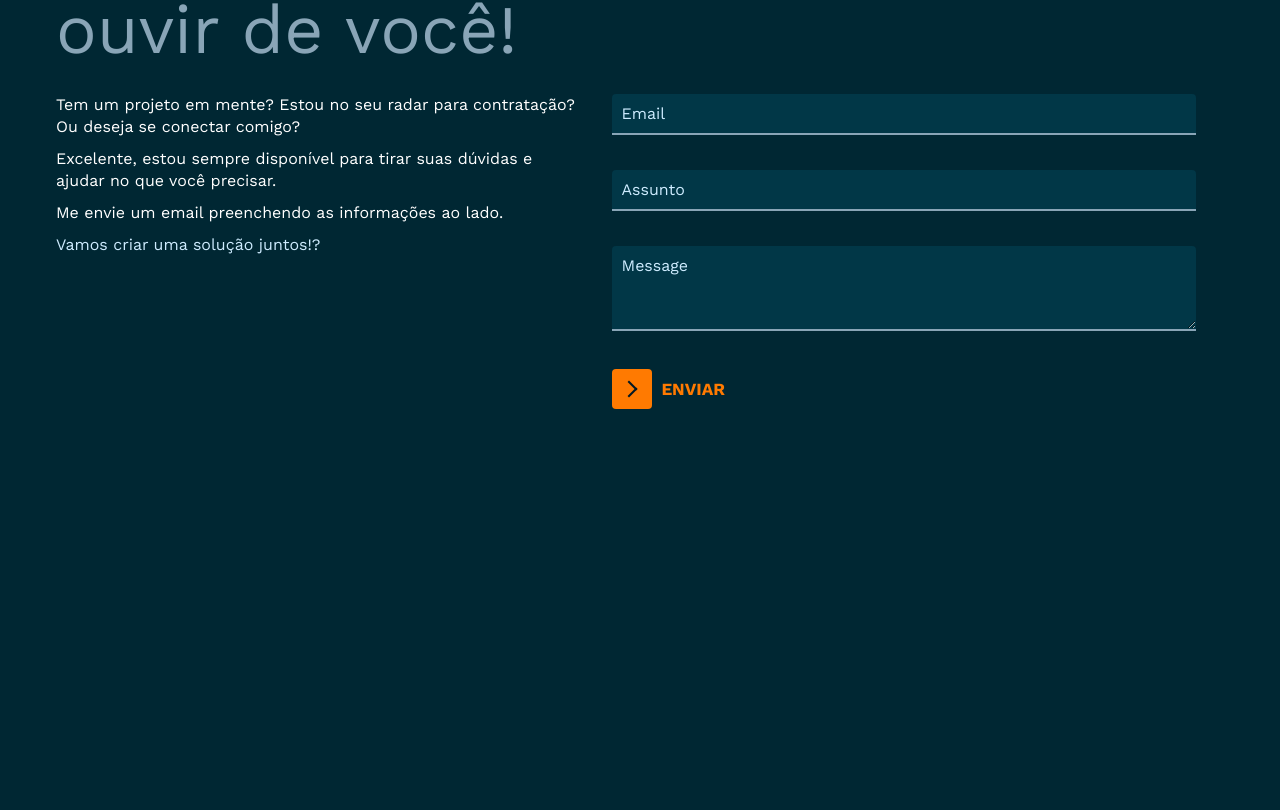
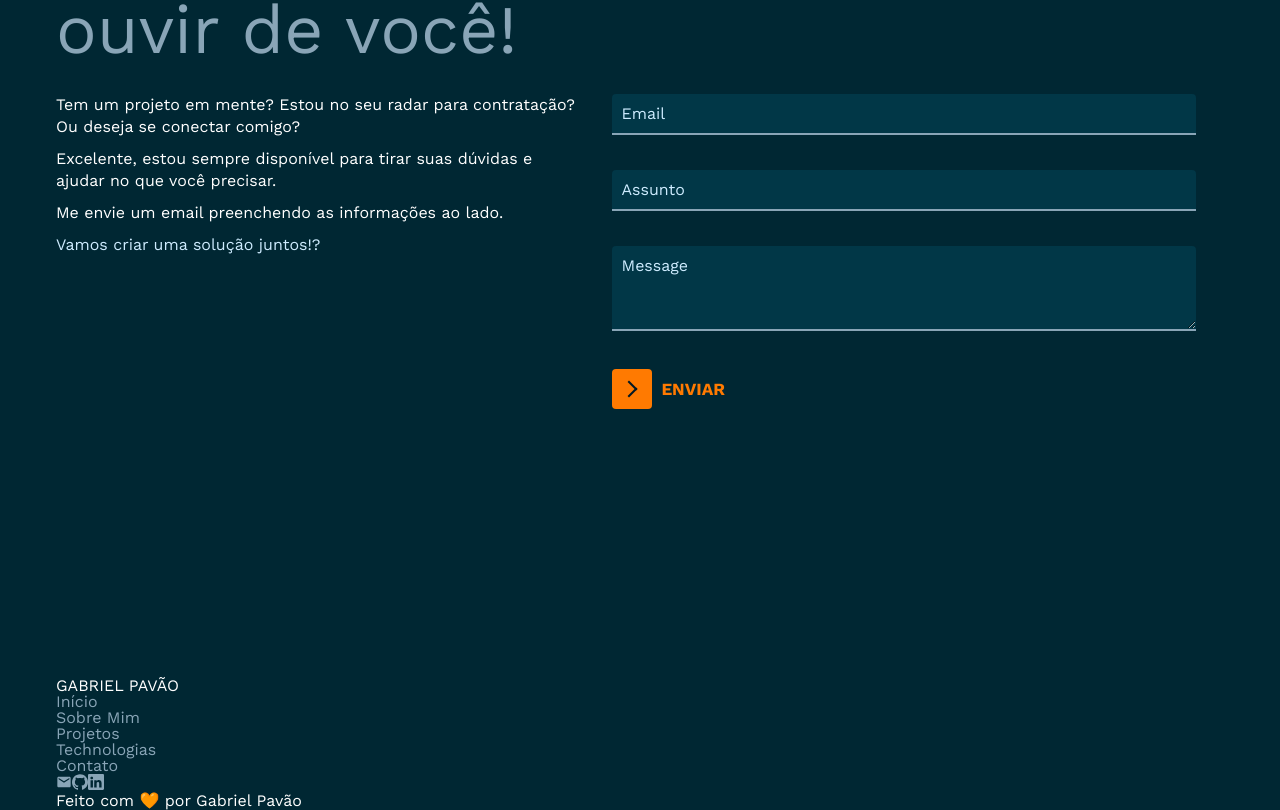
Before and after one commit to gabrielgpavao/gabriel-frontend-portfolio-app, a React (Vite) app: page / in a window 1280 px wide. Shown: the part 2334-3144 px from the top of the page. Before the commit the page ends 3012 px from the top, so only its background shows below. Built offline with nearby package versions, Linux system fonts and the light colour scheme.

Commit message:
feat: Footer component basic HTML

```diff
--- a/src/pages/Portfolio/Portfolio.tsx
+++ b/src/pages/Portfolio/Portfolio.tsx
@@ -1,6 +1,7 @@
 import React from 'react';
 import { About } from './components/About/About';
 import { Contact } from './components/Contact/Contact';
+import { Footer } from './components/Footer/Footer';
 import { Home } from './components/Home/Home';
 import { Projects } from './components/Projects/Projects';
 
@@ -15,6 +16,7 @@ export function Portfolio(): JSX.Element {
 			<About id={'about'}/>
 			<Projects id={'projects'}/>
 			<Contact id={'contact'}/>
+			<Footer/>
 		</>
 	);
 }
--- /dev/null
+++ b/src/pages/Portfolio/components/Footer/Footer.tsx
@@ -0,0 +1,48 @@
+import React from 'react'
+import { StyledContainer } from '../../../../styles/Container'
+import { MdEmail } from 'react-icons/md';
+import { ImGithub } from 'react-icons/im';
+import { BsLinkedin } from 'react-icons/bs';
+
+export function Footer (): JSX.Element {
+	return (
+		<section>
+			<StyledContainer>
+				<div>
+					<h3><span>GABRIEL</span> PAVÃO</h3>
+					<nav>
+						<ul>
+							<li>
+								<a href="#home">Início</a>
+							</li>
+							<li>
+								<a href="#about">Sobre Mim</a>
+							</li>
+							<li>
+								<a href="#projects">Projetos</a>
+							</li>
+							<li>
+								<a href="#technologies">Technologias</a>
+							</li>
+							<li>
+								<a href="#contact">Contato</a>
+							</li>
+						</ul>
+					</nav>
+					<div>
+						<a href='mailto:gabpavao@outlook.com'>
+							<MdEmail title={'E-mail'}/>
+						</a>
+						<a href='https://github.com/gabrielgpavao' target={'_blank'}>
+							<ImGithub title={'GitHub'}/>
+						</a>
+						<a href='https://www.linkedin.com/in/gabrielgpavao/' target={'_blank'}>
+							<BsLinkedin title={'Linkedin'}/>
+						</a>
+					</div>
+				</div>
+				<p>Feito com 🧡 por Gabriel Pavão</p>
+			</StyledContainer>
+		</section>
+	)
+}
--- a/src/pages/Portfolio/components/Home/Header/Header.tsx
+++ b/src/pages/Portfolio/components/Home/Header/Header.tsx
@@ -33,7 +33,7 @@ export function Header(): JSX.Element {
 
             <aside>
 				<a href='mailto:gabpavao@outlook.com'>
-                	<MdEmail color={'var(--blue5)'} size={23} title={'E-mail'} onMouseOver={(target)=> console.log(target)}/>
+                	<MdEmail color={'var(--blue5)'} size={23} title={'E-mail'}/>
 				</a>
 				<a href='https://github.com/gabrielgpavao' target={'_blank'}>
                 	<ImGithub color={'var(--blue5)'} size={23} title={'GitHub'}/>
```
